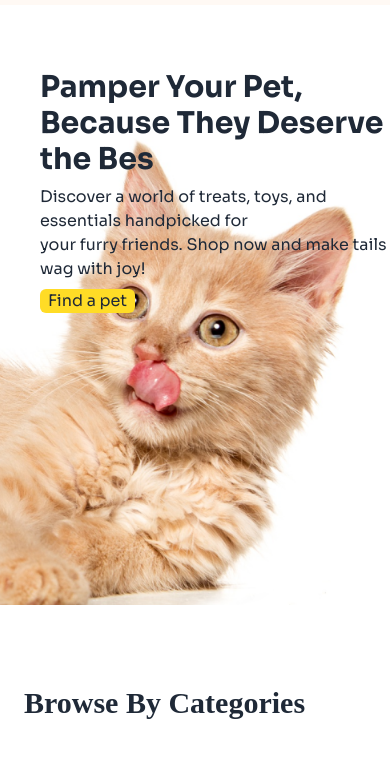
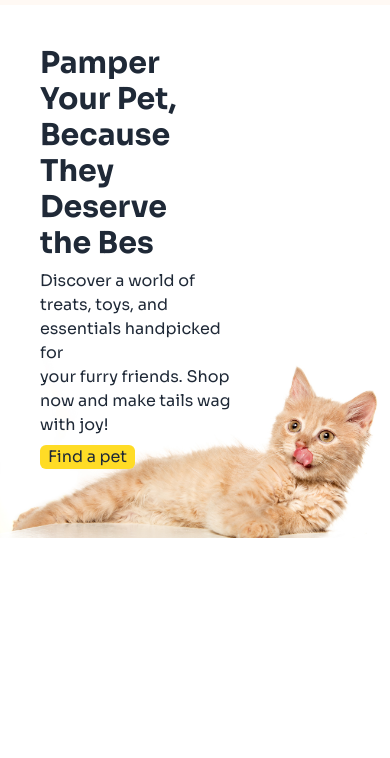
Before and after one commit to tahsin126/assignment-3, a plain HTML site: page index.html in a window 390 px wide. Shown: the part 59-817 px from the top of the page. Drawn offline with nearby package versions, Linux system fonts and the light colour scheme; a web font is replaced by a local one.

Commit message:
responsive test

```diff
--- a/index.html
+++ b/index.html
@@ -92,19 +92,25 @@
         </nav>
 
         <!-- banner -->
-         <section class="relative bg-[url('./assets/cat-big.png')] bg-no-repeat bg-cover bg-right bg-contain mb-10  h-[600px] flex flex-col w-auto p-10">
-            <div class="absolute top-16 left-10 ">
-                <div class="  space-y-2 ">
-                    <h1 class="font-adlam-font text-3xl font-bold">Pamper Your Pet,<br> Because They Deserve<br> the Bes</h1>
-                    <p>Discover a world of treats, toys, and essentials handpicked for<br> your furry friends. Shop now and make tails wag with joy!</p>
-                    <button class="bg-color-primary px-2 rounded-md">Find a pet</button>
-                </div>
-                <!-- <div class="">
-                    <img src="./assets/cat-big.png" alt="">
-                </div> -->
+
+         <section class="relative w-full min-h-screen md:min-h-[600px] mb-0 pb-0">
+            <!-- Background-image -->
+            <div class="absolute top-0 right-0 left-0 bottom-0 flex justify-center">
+                <img src="./assets/cat-big.png" alt="Cat"
+                    class="w-full max-h-screen object-contain">
             </div>
 
-         </section>
+
+
+            <!-- Content -->
+            <div class="absolute top-10 left-10  space-y-2 w-[50%]">
+                <h1 class="font-adlam-font text-3xl font-bold">Pamper Your Pet,<br> Because They Deserve<br> the Bes</h1>
+                <p>Discover a world of treats, toys, and essentials handpicked for<br> your furry friends. Shop now and make tails wag with joy!</p>
+                <button class="bg-color-primary px-2 rounded-md">Find a pet</button>
+            </div>
+            </div>
+        </section>
+
 
      </header>
      <!-- main section -->
@@ -170,7 +176,7 @@
         <div class="ml-5 space-y-3">
             <h1 class="text-3xl font-bold adlam-font p-2">Trending Pet Products</h1>
             <div class="grid grid-cols-1 md:grid-cols-3 space-y-3 space-x-1 w-full md:h-[400px] my-8">
-                <div class="bg-[rgb(249,223,138)]  rounded-lg  h-[400px]">
+                <div class="bg-[rgb(249,223,138)]  rounded-lg  h-[400px] mr-6">
                     <div class="absolute top-16 p-6 space-y-2 max-w-[300px]">
                         <h1 class="text-2xl font-bold adlam-font ">T-Shirt For Dog</h1>
                         <p>Discover a world of treats, toys, and essentials handpicked </p>
```
